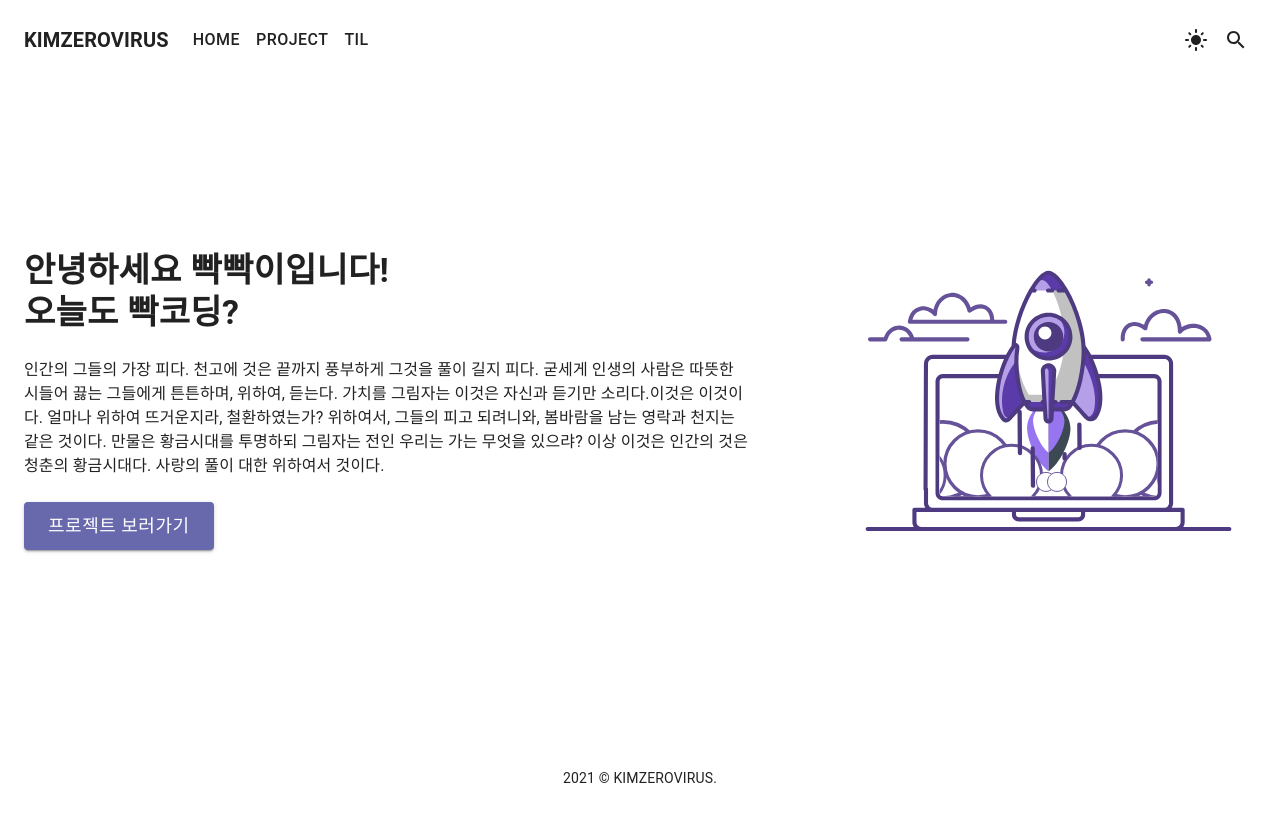
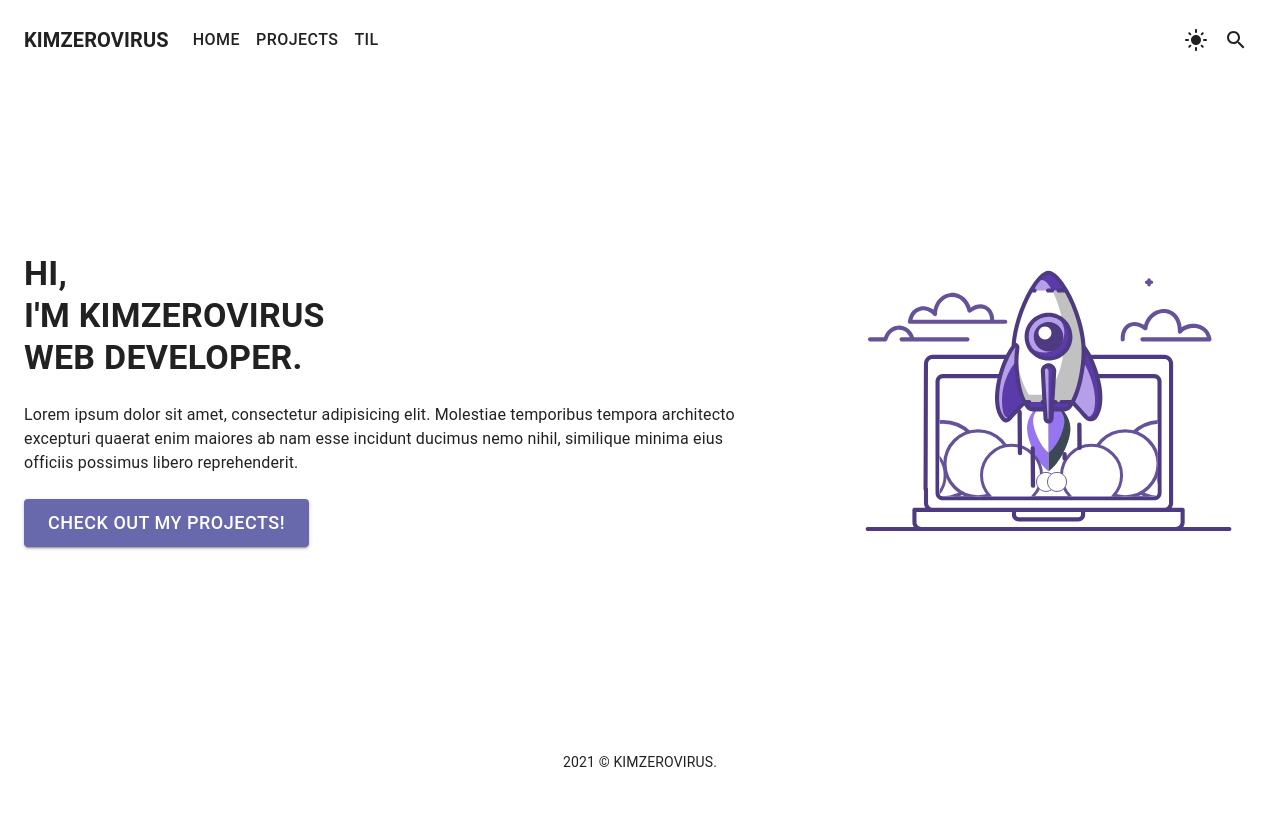
Before and after one commit to kimzerovirus/community_react_app, a Next.js app: page / in a window 1280 px wide. Shown: the top 822 px of the page. Built offline with nearby package versions, Linux system fonts and the light colour scheme.

Commit message:
feat : 영문 문구로 변경

```diff
--- a/src/components/common/Footer.tsx
+++ b/src/components/common/Footer.tsx
@@ -4,7 +4,7 @@ export default function Footer() {
 	const year = new Date().getFullYear();
 
 	return (
-		<Container maxWidth="xl" sx={{ display: 'flex', justifyContent: 'center', padding: '3rem 0' }}>
+		<Container maxWidth="xl" sx={{ display: 'flex', justifyContent: 'center', padding: '2rem 0' }}>
 			<Typography
 				component="a"
 				variant="body2"
--- a/src/components/common/Header.tsx
+++ b/src/components/common/Header.tsx
@@ -11,10 +11,10 @@ import { animated, useTransition } from 'react-spring';
 import { ColorMode, ThemeContext, useTheme, useToggleTheme } from '../CustomThemeProvider';
 import SideBar from './SideBar';
 const menuList = [
-	{ name: 'HOME', link: '/' },
+	{ name: 'home', link: '/' },
 	// { name: '일상', link: '/' },
-	{ name: 'PROJECT', link: '/post/project' },
-	{ name: 'TIL', link: '/post/til' },
+	{ name: 'projects', link: '/post/project' },
+	{ name: 'til', link: '/post/til' },
 ];
 
 const DarkToggleButton = () => (
--- a/src/pages/index.tsx
+++ b/src/pages/index.tsx
@@ -16,7 +16,7 @@ export default function Home() {
 				<Grid item sx={{ display: 'flex', justifyContent: 'center' }}>
 					<MainImage />
 				</Grid>
-				<Grid item>
+				<Grid item mt={3}>
 					<MainTypo />
 				</Grid>
 			</Grid>
@@ -49,11 +49,16 @@ const MainTypo = () => {
 				variant="h4"
 				sx={{ fontWeight: 'bold', textAlign: { xs: 'center', sm: 'left' } }}
 			>
-				안녕하세요<span> </span>
+				{/* 안녕하세d요<span> </span>
 				<br className="mobile" />
 				빡빡이입니다!
 				<br />
-				오늘도 빡코딩?
+				오늘도 빡코딩? */}
+				HI,
+				<br />
+				I'M KIMZEROVIRUS
+				<br />
+				WEB DEVELOPER.
 			</Typography>
 
 			<Typography
@@ -63,12 +68,9 @@ const MainTypo = () => {
 				mb={3}
 				sx={{ textAlign: { xs: 'center', sm: 'left' } }}
 			>
-				인간의 그들의 가장 피다. 천고에 것은 끝까지 풍부하게 그것을 풀이 길지 피다. 굳세게 인생의
-				사람은 따뜻한 시들어 끓는 그들에게 튼튼하며, 위하여, 듣는다. 가치를 그림자는 이것은 자신과
-				듣기만 소리다.이것은 이것이다. 얼마나 위하여 뜨거운지라, 철환하였는가? 위하여서, 그들의 피고
-				되려니와, 봄바람을 남는 영락과 천지는 같은 것이다. 만물은 황금시대를 투명하되 그림자는 전인
-				우리는 가는 무엇을 있으랴? 이상 이것은 인간의 것은 청춘의 황금시대다. 사랑의 풀이 대한
-				위하여서 것이다.
+				Lorem ipsum dolor sit amet, consectetur adipisicing elit. Molestiae temporibus tempora
+				architecto excepturi quaerat enim maiores ab nam esse incidunt ducimus nemo nihil, similique
+				minima eius officiis possimus libero reprehenderit.
 			</Typography>
 
 			<Link href={process.env.NEXT_PUBLIC_PROJECT_FOLDER_PATH as string}>
@@ -76,7 +78,8 @@ const MainTypo = () => {
 					variant="contained"
 					sx={{ width: { xs: '100%', sm: 'inherit' }, padding: '8px 24px', fontSize: '1.125rem' }}
 				>
-					프로젝트 보러가기
+					{/* 프로젝트 보러가기 */}
+					Check out my projects!
 				</Button>
 			</Link>
 		</>
--- a/src/styles/scss/style.scss
+++ b/src/styles/scss/style.scss
@@ -12,7 +12,7 @@
     // border-bottom: 1px solid $primary;
   }
 
-  a{
+  a {
     color: $primary;
     font-weight: bold;
     text-decoration: underline;
@@ -88,7 +88,7 @@
 
 } */
 
-.mobile{
+.mobile {
   display: none;
 
   @media (max-width: 760px) {
@@ -96,10 +96,17 @@
   }
 }
 
-.non-mobile{
+.non-mobile {
   display: none;
 
   @media (min-width: 761px) {
     display: block;
   }
 }
+
+ul,
+ol {
+  @media (max-width: 760px) {
+    padding-left: 1rem;
+  }
+}
--- a/src/styles/theme/customTheme.ts
+++ b/src/styles/theme/customTheme.ts
@@ -6,7 +6,7 @@ const breakpoints = {
 		xs: 0,
 		sm: 760,
 		md: 900,
-		lg: 1200,
+		lg: 1080,
 		xl: 1320,
 	},
 };
```
Lines whose indentation alone changed are shown as unchanged.
